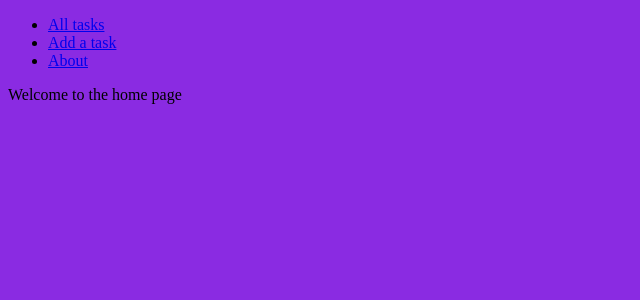
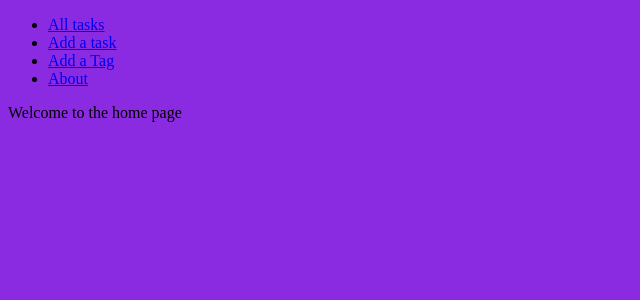
Before and after one commit to EddieC97/Task-Flow, a Django app: page / in a window 1280 px wide. Shown: the top 300 px of the page, without its empty margins (0-640 px from the left). Run offline with Django 5.2, Linux system fonts and the light colour scheme.

Commit message:
modify base.html to have Add a Tag link

```diff
--- a/main_app/templates/base.html
+++ b/main_app/templates/base.html
@@ -15,6 +15,7 @@
             <ul>
                 <li><a href="{% url 'task-index' %}">All tasks</a></li>
                 <li><a href="{% url 'task-create' %}">Add a task</a></li>
+                <li><a href="{% url 'tag-create' %}">Add a Tag</a></li>
                 <li><a href="{% url 'about'%}">About</a></li>
             </ul>
         </nav>
```
